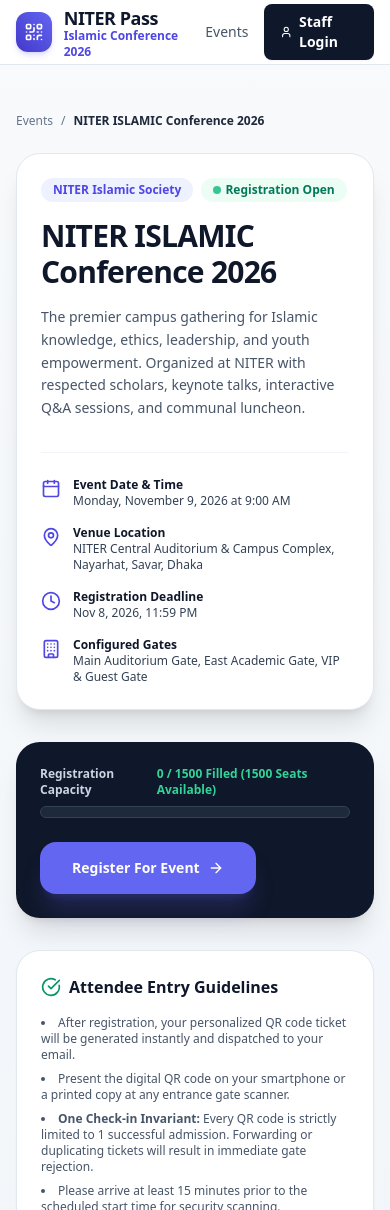
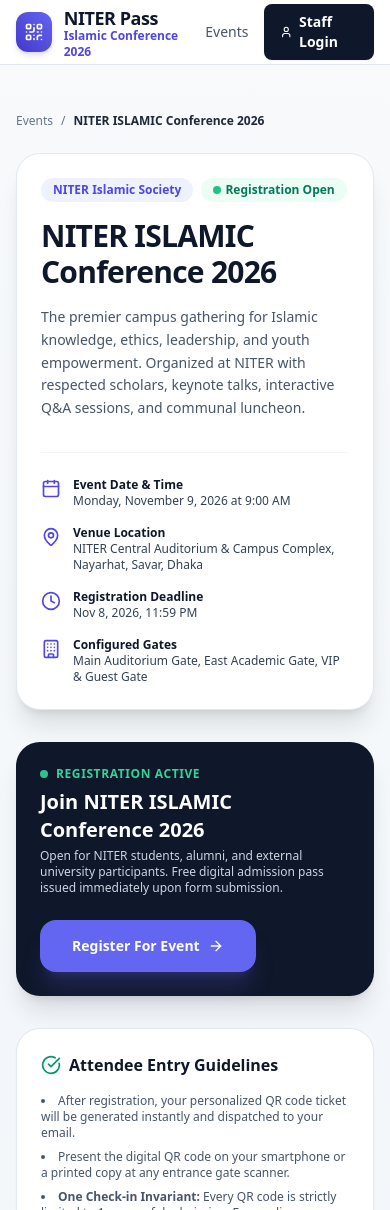
Before and after one commit to Mesbah088/Event-management, a Next.js app: page /events/niter-islamic-conference-2026 in a window 390 px wide. Shown: the top 1210 px of the page. Built offline with nearby package versions, Linux system fonts and the light colour scheme; no server answers.

Commit message:
feat: remove seat number and capacity counters from event cards and details

```diff
--- a/src/app/events/[id]/page.tsx
+++ b/src/app/events/[id]/page.tsx
@@ -66,8 +66,7 @@ export default async function EventDetailsPage({
   const isOpen =
     event.status === 'PUBLISHED' &&
     now >= new Date(event.registrationOpenAt) &&
-    now <= new Date(event.registrationCloseAt) &&
-    event.remainingSeats > 0;
+    now <= new Date(event.registrationCloseAt);
 
   const startDateFormatted = new Intl.DateTimeFormat('en-US', {
     dateStyle: 'full',
@@ -80,8 +79,6 @@ export default async function EventDetailsPage({
     timeStyle: 'short',
     timeZone: 'Asia/Dhaka',
   }).format(new Date(event.registrationCloseAt));
-
-  const capacityPct = Math.min(100, Math.round((event.registeredCount / event.capacity) * 100));
 
   return (
     <div className="flex flex-col min-h-screen">
@@ -159,23 +156,21 @@ export default async function EventDetailsPage({
           </div>
         </div>
 
-        {/* Capacity & Registration Action Card */}
+        {/* Registration Call-to-Action Card */}
         <div className="bg-slate-900 text-white rounded-3xl p-6 sm:p-8 shadow-xl mb-8 flex flex-col md:flex-row md:items-center justify-between gap-6">
           <div className="flex-1">
-            <div className="flex items-center justify-between text-xs mb-2">
-              <span className="font-semibold text-slate-300">Registration Capacity</span>
-              <span className="text-emerald-400 font-bold">
-                {event.registeredCount} / {event.capacity} Filled ({event.remainingSeats} Seats Available)
+            <div className="flex items-center space-x-2 mb-1.5">
+              <span className="w-2 h-2 rounded-full bg-emerald-400 animate-pulse" />
+              <span className="text-xs font-bold text-emerald-400 uppercase tracking-wider">
+                Registration Active
               </span>
             </div>
-
-            {/* Capacity Progress Bar */}
-            <div className="w-full bg-slate-800 rounded-full h-3 overflow-hidden border border-slate-700">
-              <div
-                className="bg-gradient-to-r from-brand-500 to-emerald-400 h-full rounded-full transition-all duration-500"
-                style={{ width: `${capacityPct}%` }}
-              />
-            </div>
+            <h3 className="text-xl sm:text-2xl font-extrabold text-white mb-1">
+              Join NITER ISLAMIC Conference 2026
+            </h3>
+            <p className="text-xs sm:text-sm text-slate-300">
+              Open for NITER students, alumni, and external university participants. Free digital admission pass issued immediately upon form submission.
+            </p>
           </div>
 
           <div>
--- a/src/app/page.tsx
+++ b/src/app/page.tsx
@@ -115,8 +115,6 @@ export default async function HomePage() {
                 timeZone: 'Asia/Dhaka',
               }).format(new Date(evt.startDate));
 
-              const isSoldOut = evt.remainingSeats <= 0;
-
               return (
                 <div
                   key={evt.id}
@@ -127,15 +125,10 @@ export default async function HomePage() {
                       <span className="text-xs font-semibold text-brand-600 bg-brand-50 px-2.5 py-1 rounded-md">
                         {evt.organizer}
                       </span>
-                      {isSoldOut ? (
-                        <span className="text-xs font-bold text-red-600 bg-red-50 px-2 py-0.5 rounded-md">
-                          Capacity Full
-                        </span>
-                      ) : (
-                        <span className="text-xs font-semibold text-emerald-600 bg-emerald-50 px-2 py-0.5 rounded-md">
-                          {evt.remainingSeats} Seats Left
-                        </span>
-                      )}
+                      <span className="text-xs font-semibold text-emerald-600 bg-emerald-50 px-2.5 py-1 rounded-md flex items-center space-x-1">
+                        <span className="w-1.5 h-1.5 rounded-full bg-emerald-500 animate-pulse" />
+                        <span>Registration Open</span>
+                      </span>
                     </div>
 
                     <h3 className="text-xl font-bold text-slate-900 group-hover:text-brand-600 transition-colors mb-2">
@@ -157,7 +150,7 @@ export default async function HomePage() {
                       </div>
                       <div className="flex items-center space-x-2">
                         <Users className="w-4 h-4 text-slate-400 shrink-0" />
-                        <span>Capacity: {evt.capacity} Attendees</span>
+                        <span>Open for Students, Alumni & Guests</span>
                       </div>
                     </div>
                   </div>
@@ -171,15 +164,11 @@ export default async function HomePage() {
                     </Link>
 
                     <Link
-                      href={isSoldOut ? '#' : `/events/${evt.slug}/register`}
-                      className={`inline-flex items-center space-x-1.5 px-4 py-2 rounded-xl text-xs font-bold transition-all ${
-                        isSoldOut
-                          ? 'bg-slate-200 text-slate-400 cursor-not-allowed'
-                          : 'bg-brand-600 hover:bg-brand-500 text-white shadow-md shadow-brand-600/20 active:scale-95'
-                      }`}
+                      href={`/events/${evt.slug}/register`}
+                      className="inline-flex items-center space-x-1.5 px-4 py-2 rounded-xl text-xs font-bold transition-all bg-brand-600 hover:bg-brand-500 text-white shadow-md shadow-brand-600/20 active:scale-95"
                     >
-                      <span>{isSoldOut ? 'Sold Out' : 'Register Now'}</span>
-                      {!isSoldOut && <ArrowRight className="w-3.5 h-3.5" />}
+                      <span>Register Now</span>
+                      <ArrowRight className="w-3.5 h-3.5" />
                     </Link>
                   </div>
                 </div>
```
